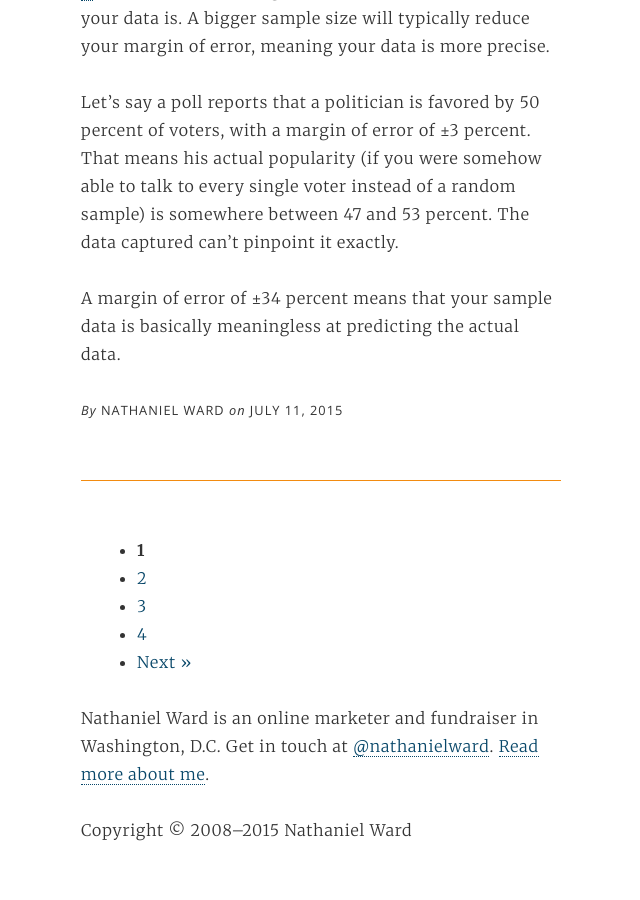
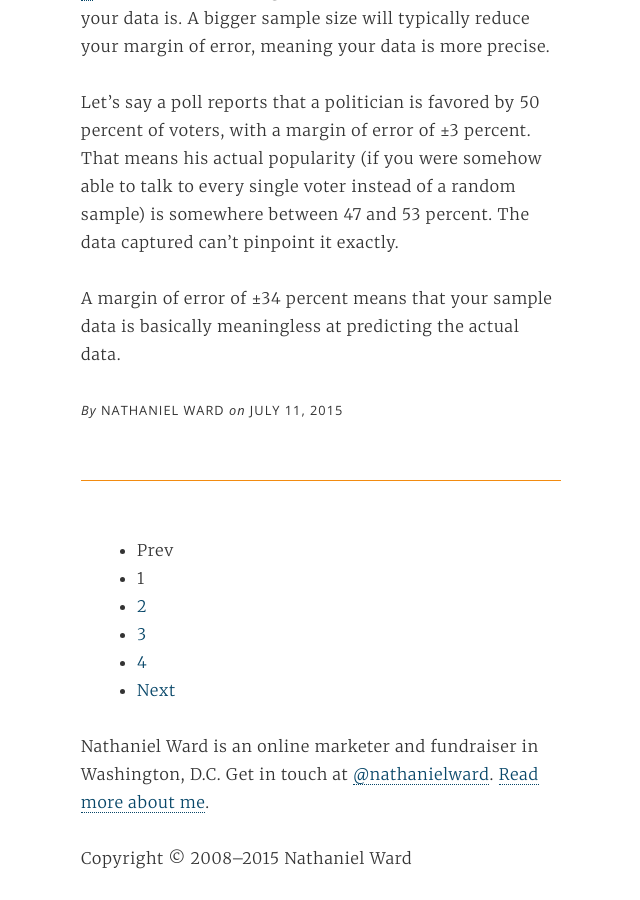
Before and after one commit to nathanielward/nathanielward.github.io, a Jekyll site: the page built from index.html, in a window 1280 px wide and 900 px high, scrolled down 9992 px. Shown: the whole window, without its empty margins (319-959 px from the left). Built offline with Jekyll 4.4.1, drawn with Linux system fonts in a browser that asks for light colours; Markdown is read by kramdown in place of the engine named in the settings; the list of posts is cut into pages by our own code; before the commit the page ends 10864 px from its top, so only the background shows below that.

Commit message:
Update pagination

```diff
--- a/index.html
+++ b/index.html
@@ -29,21 +29,30 @@ layout: default
 	{% if paginator.total_pages > 1 %}
 		<ul>
 		{% if paginator.previous_page %}
-			<li><a href="{{ paginator.previous_page_path | prepend: site.baseurl | replace: '//', '/' }}">&laquo; Prev</a></li>
-		{% endif %}
-
-		{% for page in (1..paginator.total_pages) %}
-		{% if page == paginator.page %}
-		  <li><strong>{{ page }}</strong></li>
-		{% elsif page == 1 %}
-		  <li><a href="{{ paginator.previous_page_path | prepend: site.baseurl | replace: '//', '/' }}">{{ page }}</a></li>
+			{% if paginator.previous_page == 1 %}
+			<li><a href="/">Prev</a></li>
+			{% else %}
+			<li><a href="/page{{ paginator.previous_page }}">Prev</a></li>
+			{% endif %}
+			{% else %}
+			<li><span class="disabled">Prev</span></li>
+			{% endif %}
+			{% if paginator.page == 1 %}
+			<li><span class="active">1</span></li>
+			{% else %}
+			<li><a href="/">1</a></li>
+			{% endif %}
+			{% for count in (2..paginator.total_pages) %}
+			{% if count == paginator.page %}
+			<li><span class="active">{{ count }}</span></li>
+			{% else %}
+			<li><a href="/page{{ count }}">{{ count }}</a></li>
+			{% endif %}
+		{% endfor %}
+		{% if paginator.next_page %}
+			<li><a href="/page{{ paginator.next_page }}">Next</a></li>
 		{% else %}
-		  <li><a href="{{ site.paginate_path | prepend: site.baseurl | replace: '//', '/' | replace: ':num', page }}">{{ page }}</a></li>
-		{% endif %}
-		{% endfor %}
-
-		{% if paginator.next_page %}
-		<li><a href="{{ paginator.next_page_path | prepend: site.baseurl | replace: '//', '/' }}">Next &raquo;</a></li>
+			<li><span class="disabled">Next</span></li>
 		{% endif %}
 		</ul>
 	{% endif %}
```
